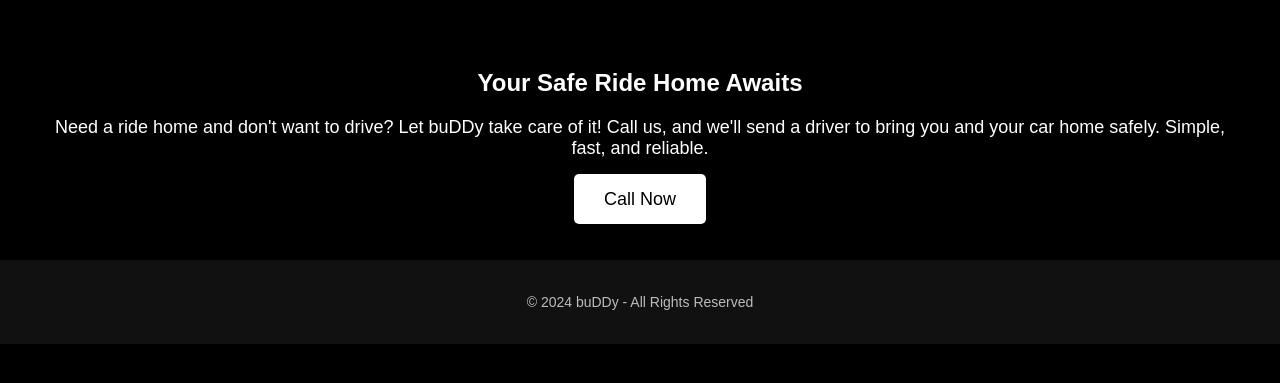
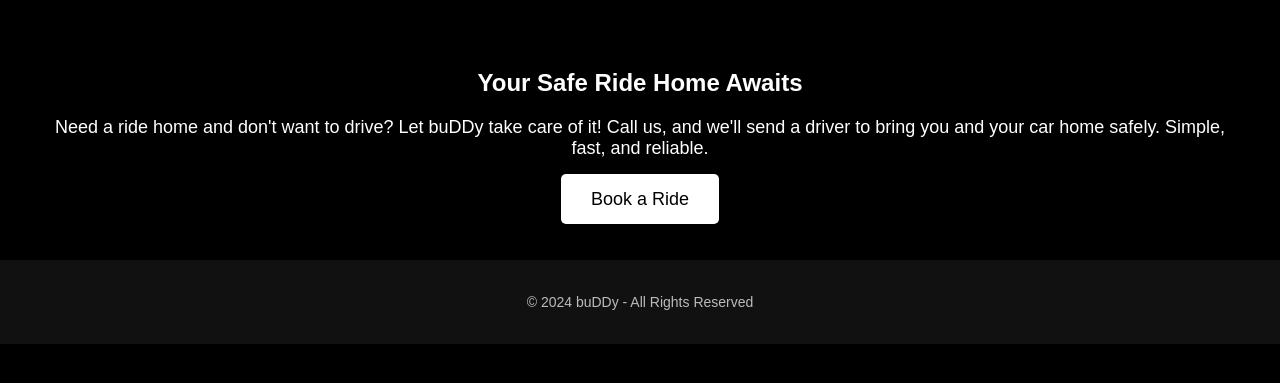
Before and after one commit to Bline89/buDDy, a plain HTML site: page index.html in a window 1280 px wide. Shown: the part 83-466 px from the top of the page. Drawn offline with Linux system fonts and the light colour scheme.

Commit message:
Update index.html

```diff
--- a/index.html
+++ b/index.html
@@ -75,7 +75,7 @@
     <div class="main-content">
         <h2>Your Safe Ride Home Awaits</h2>
         <p>Need a ride home and don't want to drive? Let buDDy take care of it! Call us, and we'll send a driver to bring you and your car home safely. Simple, fast, and reliable.</p>
-        <a href="tel:+1234567890" class="cta-button">Call Now</a>
+        <a href="tel:+19168495573" class="cta-button">Book a Ride</a>
     </div>
     <footer>
         <p>&copy; 2024 buDDy - All Rights Reserved</p>
```
